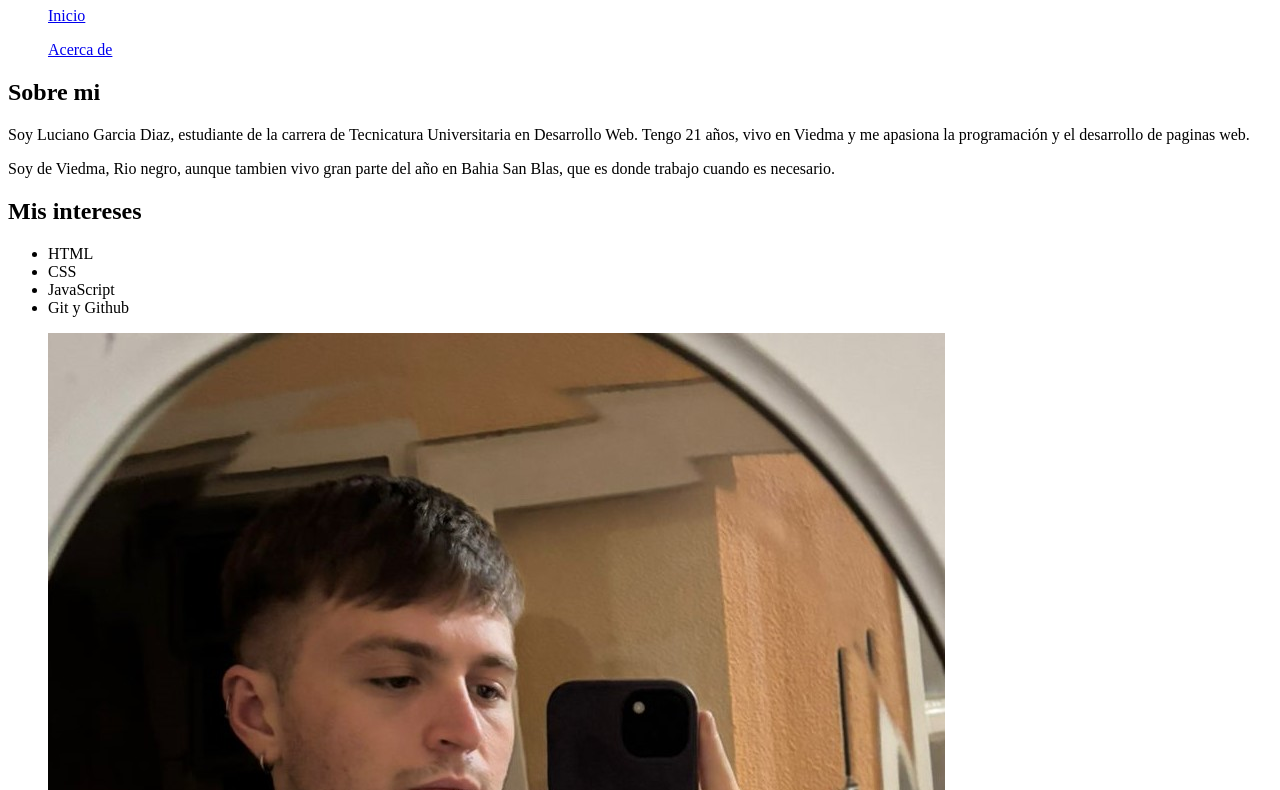
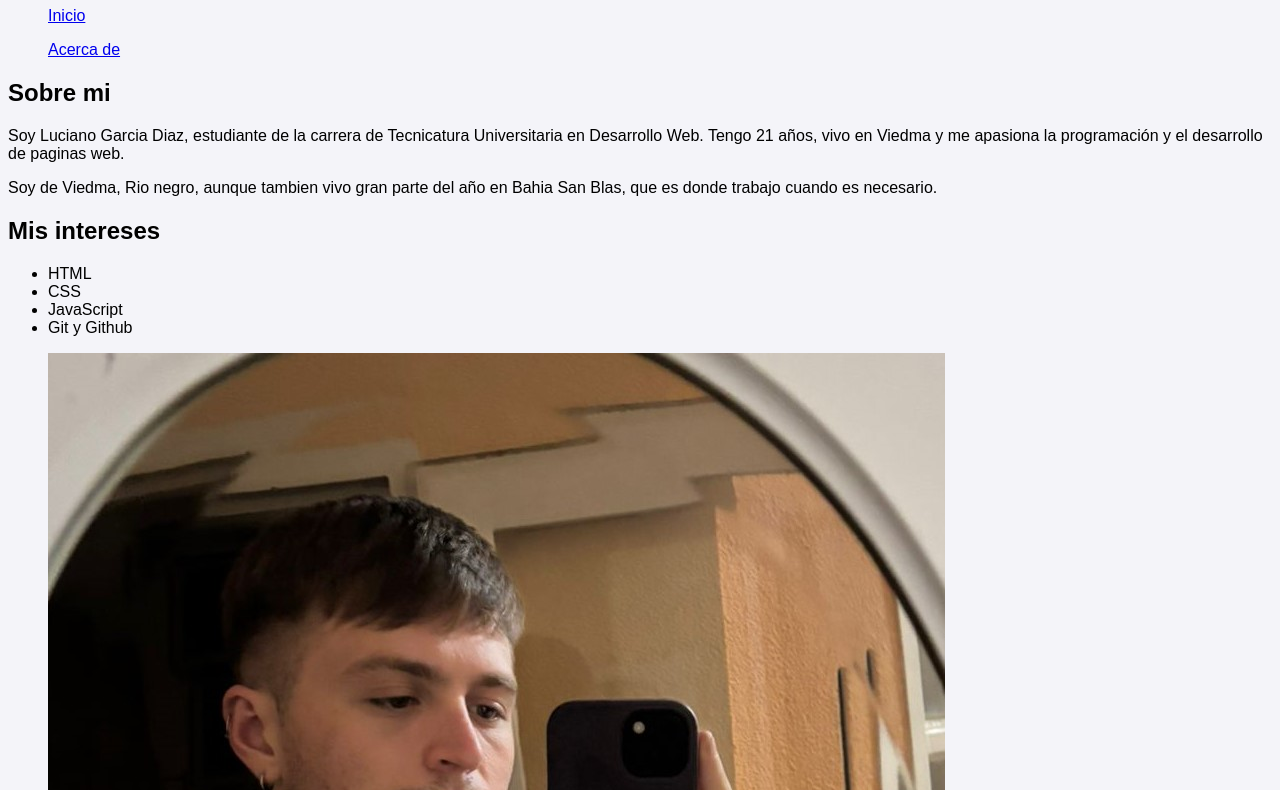
Before and after one commit to Lucho-GD/TP2-Estructuras-HTML-y-vinculacion-de-estilos, a plain HTML site: page acercade.html in a window 1280 px wide. Shown: the part 73-863 px from the top of the page. Drawn offline with Linux system fonts and the light colour scheme.

Commit message:
Creacion de CSS, hoja de estilo

```diff
--- a/acercade.html
+++ b/acercade.html
@@ -4,6 +4,7 @@
     <meta charset="UTF-8">
     <meta name="viewport" content="width=device-width, initial-scale=1.0">
     <title>Acerca De</title>
+    <link rel="stylesheet" href="styles.css">
 </head>
 <body>
      <header>
--- /dev/null
+++ b/styles.css
@@ -0,0 +1,4 @@
+body {
+    font-family: sans-serif;
+    background-color: #f4f4f9;
+}
```
Also changed, not shown: index.html (+1 -0 lines).
